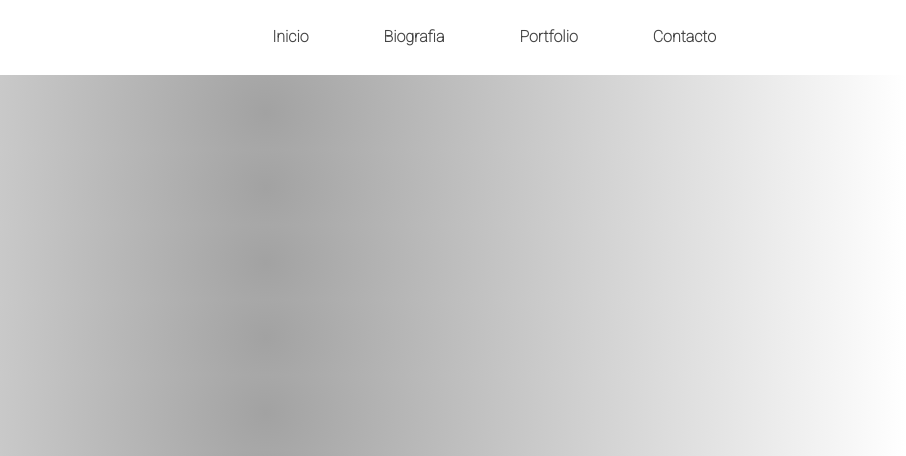
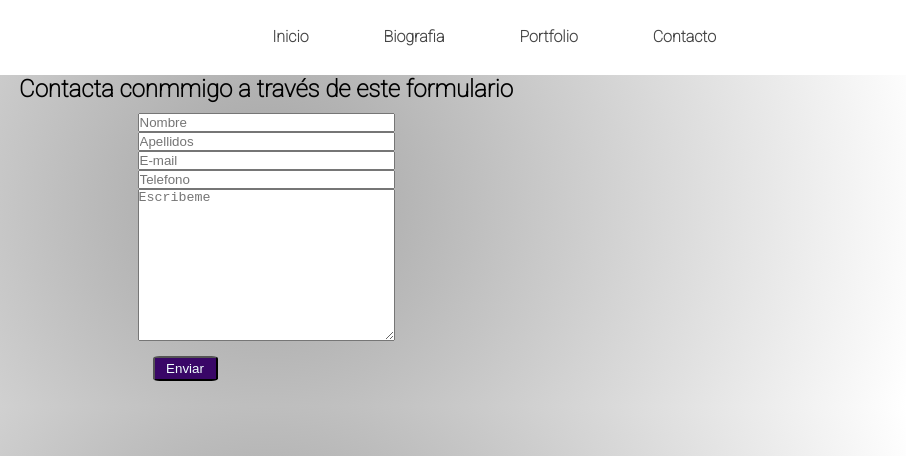
Before and after one commit to GabryTM/Proyecto-web-personal, a plain HTML site: page pages/contacto.html in a window 1280 px wide. Shown: the top 456 px of the page, 374-1280 px from the left. Drawn offline with Linux system fonts and the light colour scheme.

Commit message:
proyecto practicamente finalizado

```diff
--- a/pages/contacto.html
+++ b/pages/contacto.html
@@ -22,5 +22,13 @@
           </nav>
         </div>
     </header>
+    <div class="contacto"><h2>Contacta conmmigo a través de este formulario</h2>
+    <form action=""><input type="text" placeholder="Nombre">
+    <input type="text" placeholder="Apellidos">
+    <input type="email" name="" id="" placeholder="E-mail">
+    <input type="tel" name="" id="" placeholder ="Telefono" pattern="[0-9]{9}">
+    <textarea name="" id="" cols="30" rows="10"placeholder="Escribeme"></textarea>
+    <button class="info-enlaces" type="submit">Enviar</button>
+    </form></div>
 </body>
 </html>
--- a/styles/style.css
+++ b/styles/style.css
@@ -125,14 +125,42 @@
     justify-content: space-around;
   }
   .info-enlaces{
+    margin: 15px;
     background-color: rgb(57, 7, 103);
     color: azure;
-    width: 45px;
+    width: 65px;
     height: 25px;
     border-radius: 10%;
     cursor: pointer;
   }
-
+.info-enlaces a{
+  all:unset
+}
   .info-enlaces:hover{
   background-color: rgb(100, 100, 176);
   }
+/*Contacto*/
+.contacto form{
+  justify-content: space-around;
+  padding: 10px;
+  display: flex;
+  flex-direction: column;
+  max-width: 30%;
+}
+.contacto {
+  align-items: center;
+  display: flex;
+  flex-direction: column;
+}
+/*Portfolio*/
+.imagen-portfolio{
+  display: flex;
+  flex-direction: column;
+  justify-content: center;
+  align-items: center;
+  margin-top: 30px;
+}
+
+.imagen-portfolio h2{
+padding: 20px;
+}
```
Also changed, not shown: pages/biografia.html (+3 -3 lines), pages/portfolio.html (+5 -0 lines), assets/portfolio/actividad 1.png (added).
